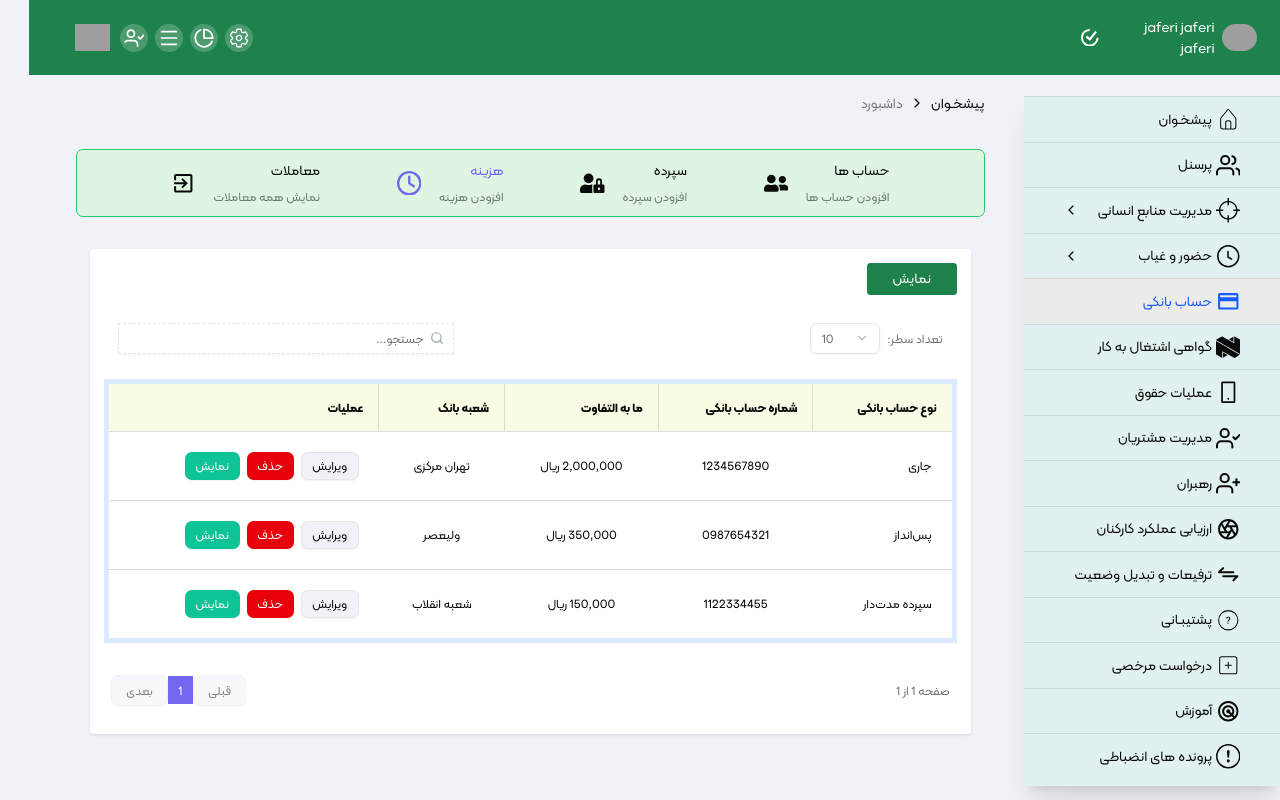
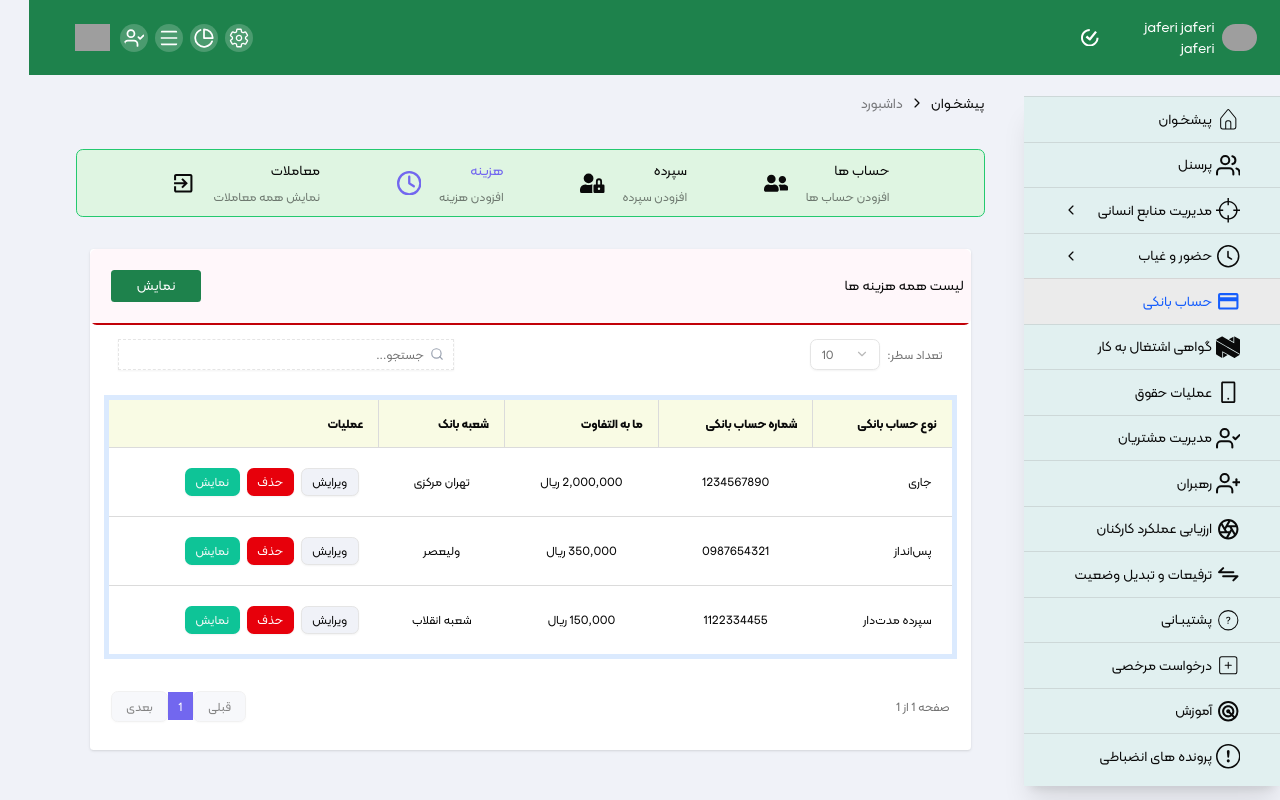
Before and after one commit to NavidVafaeiMajd/dashboard, a React (Vite) app: page /accounts-list/expense-list in a window 1280 px wide. Built offline with nearby package versions, Linux system fonts and the light colour scheme; grey boxes are pictures that could not be loaded.

Commit message:
add title box

```diff
--- a/src/components/pages/bank/ammount/AmmountMain.tsx
+++ b/src/components/pages/bank/ammount/AmmountMain.tsx
@@ -478,9 +478,15 @@ export default function AmmountMain() {
 
       {/* DataTable Section */}
       <div className="bg-white rounded shadow mt-4">
-        <div className="flex flex-wrap gap-4 p-4">
-          <button onClick={() => setOpen(!open)} className="w-[90px] h-[32px] rounded text-[#ffff] rounded bg-[#1E824C]">  {open ? "مخفی" : "نمایش"}</button>
+        <div className="w-[100%]  bg-[#F9F9FB]  rounded-md overflow-hidden">
+          <div className="flex items-center justify-between p-[0.5rem] w-[100%] bg-[#FFF7FA] border-b-2 border-red-700">
+            <span>لیست همه سپرده ها</span>
+            <div className="flex flex-wrap gap-4 p-4">
+              <button onClick={() => setOpen(!open)} className="w-[90px] h-[32px] rounded text-[#ffff] rounded bg-[#1E824C]">  {open ? "مخفی" : "نمایش"}</button>
+            </div>
+          </div>
         </div>
+
 
         <DataTable
           columns={columns}
--- a/src/components/pages/bank/deposit-list/mainList.tsx
+++ b/src/components/pages/bank/deposit-list/mainList.tsx
@@ -155,7 +155,7 @@ export default function MainList() {
     return (
         <div className="flex flex-col gap-6 px-4">
             {/* Top Section */}
-            { open &&
+            {open &&
                 <div className="flex flex-col lg:flex-row gap-6">
                     {/* Form Section */}
                     <div className="w-full lg:w-2/3 bg-[#F9F9FB] shadow-2xl rounded-md overflow-hidden">
@@ -195,9 +195,9 @@ export default function MainList() {
                                                     <HiCalendarDateRange className="w-[19px] h-[19px]" />
                                                 </div>
                                                 <CuDatePicker
-                                                  value={date}
-                                                  onChange={setDate}
-                                                  placeholder="تاریخ افتتاح   "
+                                                    value={date}
+                                                    onChange={setDate}
+                                                    placeholder="تاریخ افتتاح   "
                                                 />
                                                 {/* <input className="h-[45px] w-full border rounded-l-none" /> */}
                                             </div>
@@ -266,10 +266,15 @@ export default function MainList() {
             }
 
             <div className="bg-white rounded shadow mt-4">
-                <div className="flex flex-wrap gap-4 p-4">
-                    <button onClick={changeVisibility} className="w-[90px] h-[32px] rounded text-[#ffff] rounded bg-[#1E824C]">{open ? "مخفی" :  "نمایش"}</button>
+
+                <div className="w-[100%]  bg-[#F9F9FB]  rounded-md overflow-hidden">
+                    <div className="flex items-center justify-between p-[0.5rem] w-[100%] bg-[#FFF7FA] border-b-2 border-red-700">
+                        <span>لیست همه هزینه ها</span>
+                        <div className="flex flex-wrap gap-4 p-4">
+                            <button onClick={changeVisibility} className="w-[90px] h-[32px] rounded text-[#ffff] rounded bg-[#1E824C]">{open ? "مخفی" : "نمایش"}</button>
+                        </div>
+                    </div>
                 </div>
-
                 <DataTable
                     columns={columns}
                     data={BANK_ACCOUNTS}
```
